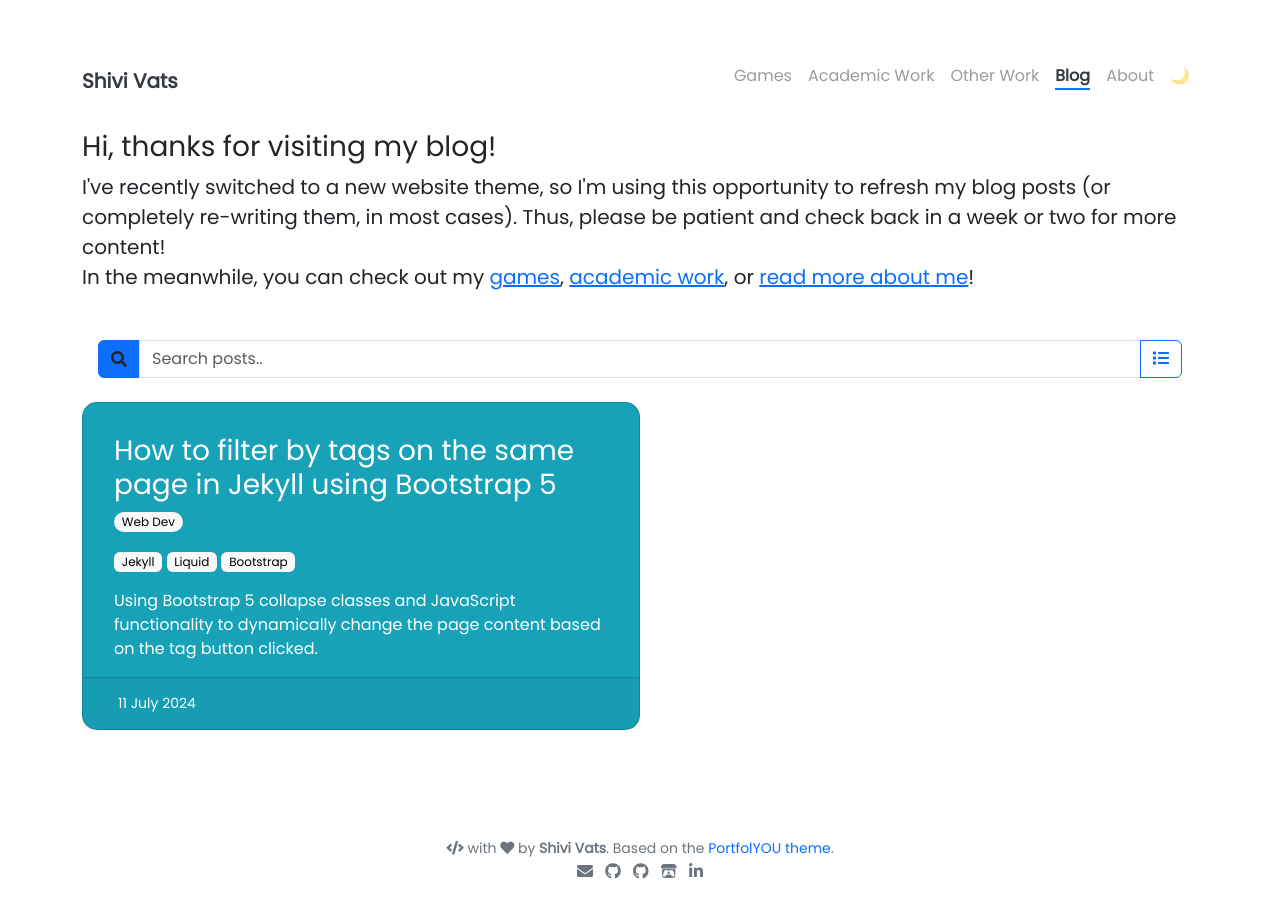
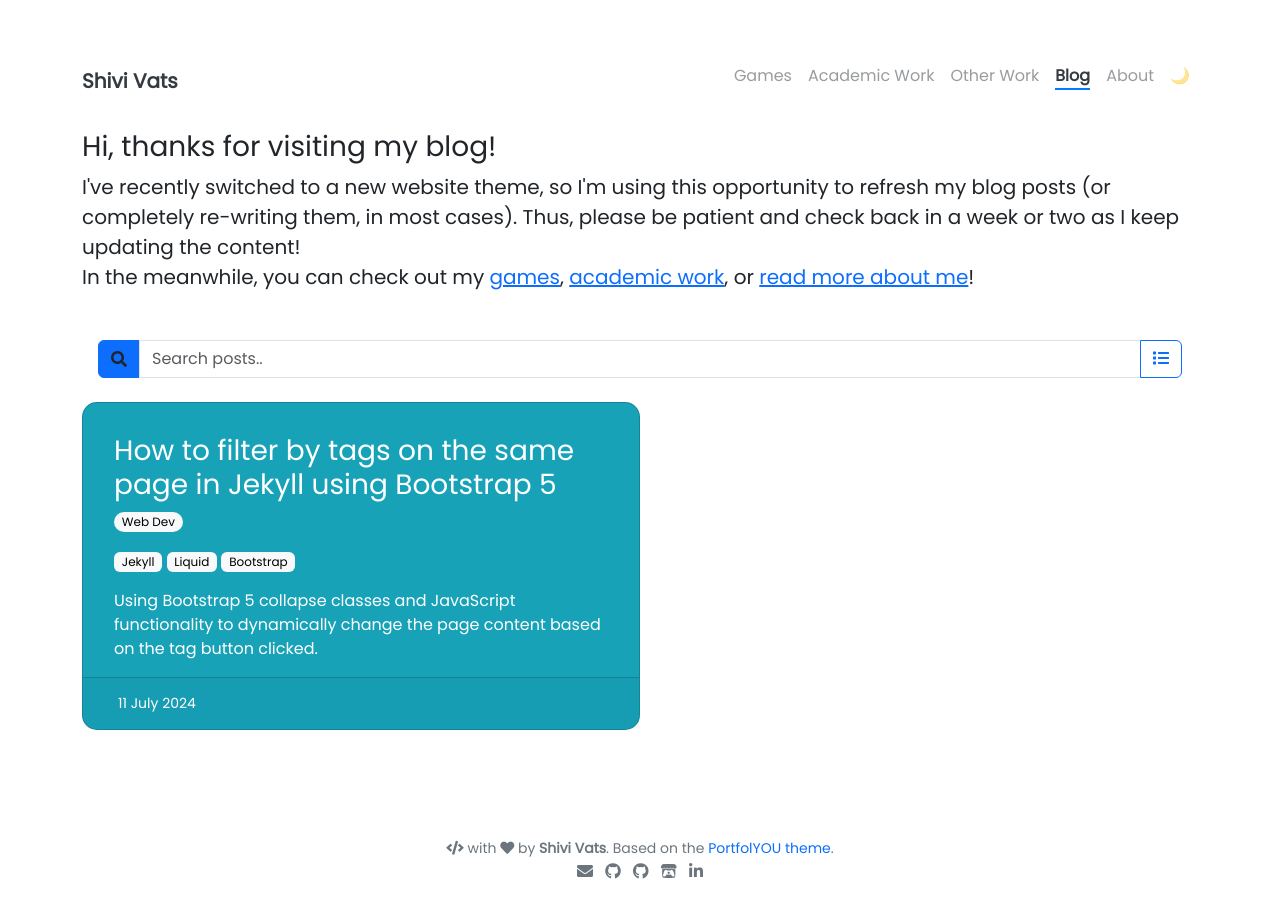
Before and after one commit to shivivats/shivivats.github.io, a Jekyll site: the page built from pages/blog.html, in a window 1280 px wide. Built offline with Jekyll 4.4.1, drawn with Linux system fonts in a browser that asks for light colours; comment, search, counter and statistics services are not loaded.

Commit message:
updated blog disclaimer

```diff
--- a/pages/blog.html
+++ b/pages/blog.html
@@ -7,7 +7,7 @@ permalink: /blog/
 
 <div class="mt-4">
     <h3>Hi, thanks for visiting my blog! </h3>
-    <p class="lead">I've recently switched to a new website theme, so I'm using this opportunity to refresh my blog posts (or completely re-writing them, in most cases). Thus, please be patient and check back in a week or two for more content!<br />
+    <p class="lead">I've recently switched to a new website theme, so I'm using this opportunity to refresh my blog posts (or completely re-writing them, in most cases). Thus, please be patient and check back in a week or two as I keep updating the content!<br />
         In the meanwhile, you can check out my <a href="/projects/">games</a>, <a href="/academic-work/">academic work</a>, or <a href="/about/">read more about me</a>!</p>
 </div>
 {% include blog/search.html %}
```
